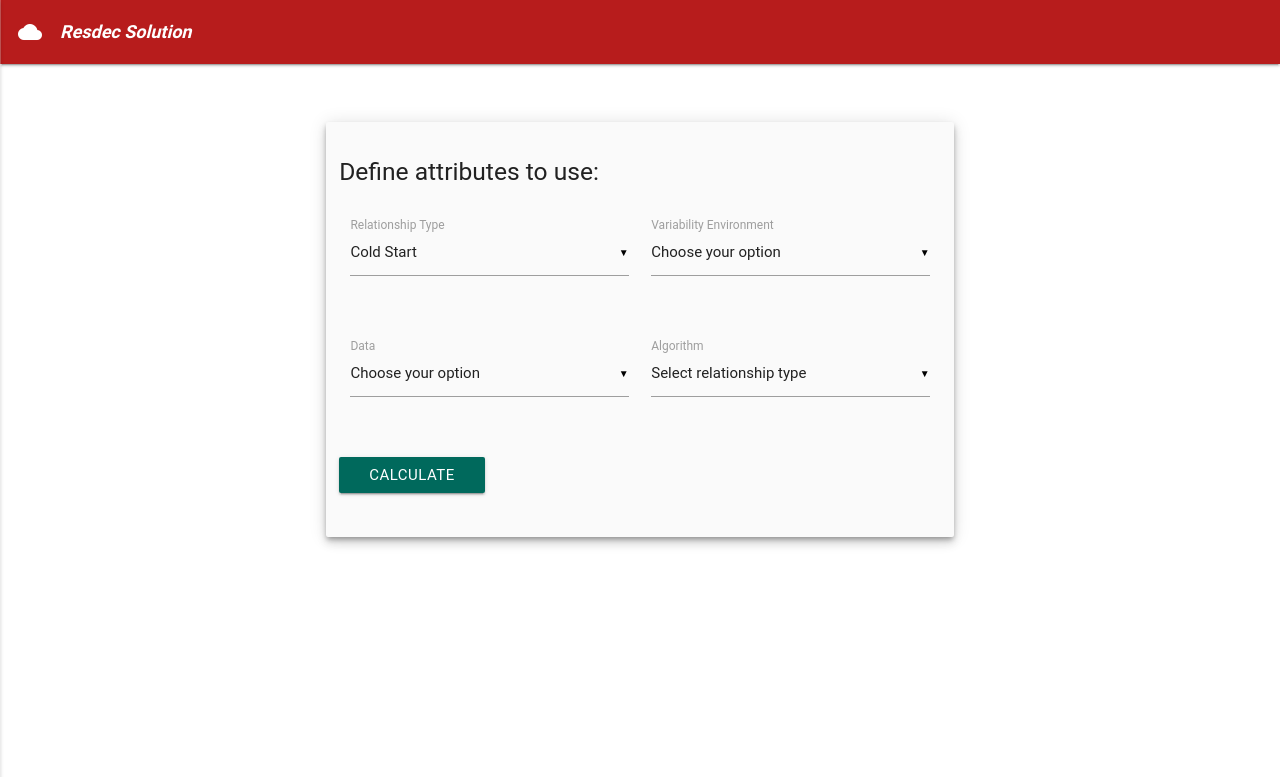
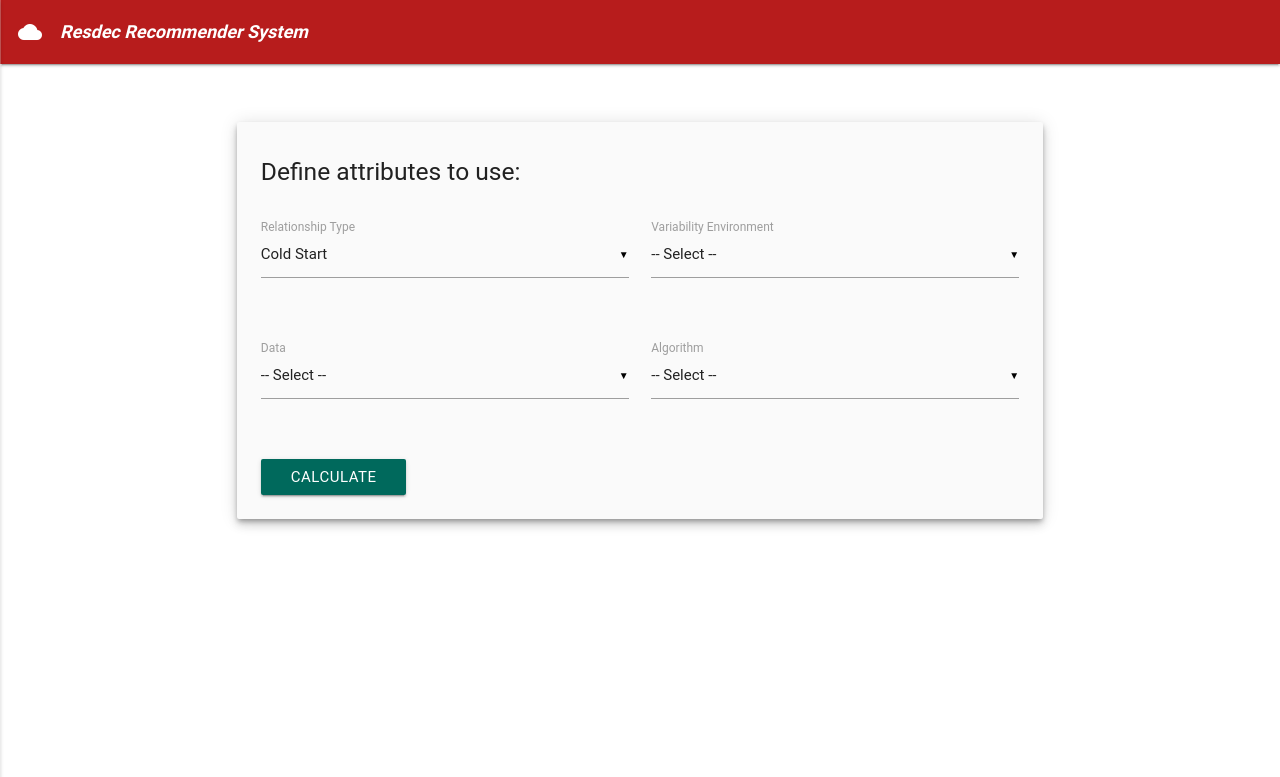
Before and after one commit to RESDEC/Backend, a Django app: page /resdec/algorithms/1/ in a window 1280 px wide. Shown: the top 777 px of the page. Run offline with Django 3.2, Linux system fonts and the light colour scheme; data comes from the database, SQL or seed files in the repository; data that the repository does not hold is empty; some libraries are stand-ins or nearby versions; some web fonts are replaced.

Commit message:
Commit #15
base\main_base.html: cambios de look & feel.

resdec\algorithms.html: cambios de look & feel.

```diff
--- a/templates/base/main_base.html
+++ b/templates/base/main_base.html
@@ -11,6 +11,9 @@
   <style>
     .side-nav{
       width: 350px !important;
+    }
+    #main_container{
+      width: 90% !important;
     }
   </style>
 
@@ -86,7 +89,7 @@
 {#            <li><a class="dropdown-button" href="#!" data-activates="dropdown1">Inicio<i class="material-icons right">arrow_drop_down</i></a></li>#}
 {#        </ul>#}
         <a href="#" data-activates="slide-out" class="button-collapse show-on-large"><i class="material-icons">cloud</i></a>
-        <a href="" style="font-style: italic; font-weight: bold; font-size: large">Resdec Solution</a>
+        <a href="" style="font-style: italic; font-weight: bold; font-size: large">Resdec Recommender System</a>
     </nav>
 
     {#  Contenedor del body  #}
--- a/templates/resdec/algorithms.html
+++ b/templates/resdec/algorithms.html
@@ -7,9 +7,7 @@
 {% block content %}
   <div id="SectionMain" class="container" style="padding-top: 50px">
     <div class="card-panel grey lighten-5 z-depth-3">
-      <div class="row">
-        <h5>Define attributes to use:</h5>
-      </div>
+      <h5>Define attributes to use:</h5><br>
       <div class="row">
         <div class="col s6">
           <div class="row">
@@ -27,7 +25,7 @@
           <div class="row">
             <div class="input-field col s12">
               <select id="selVarEnvironment" onchange="varEnvData()">
-                <option value="" selected>Choose your option</option>
+                <option value="" selected>-- Select --</option>
                 {% for ve in varEnvironments %}
                   <option value="{{ ve.id }}">{{ ve.name }}</option>
                 {% endfor %}
@@ -42,7 +40,7 @@
           <div class="row">
             <div class="input-field col s12">
               <select id="selData">
-                <option value="" selected>Choose your option</option>
+                <option value="" selected>-- Select --</option>
                 {% for ved in varEnvData %}
                   <option value="{{ ved.id }}">{{ ved.name }}</option>
                 {% endfor %}
@@ -55,16 +53,14 @@
           <div class="row">
             <div class="input-field col s12">
               <select id="selAlgorithms">
-                <option value="" selected>Select relationship type</option>
+                <option value="" selected>-- Select --</option>
               </select>
               <label>Algorithm</label>
             </div>
           </div>
         </div>
       </div>
-      <div class="row">
-        <a class="waves-effect waves-light btn teal darken-3" href="#!">Calculate</a>
-      </div>
+      <a class="waves-effect waves-light btn teal darken-3" href="#!">Calculate</a>
     </div>
   </div>
   {% block javascript %}
@@ -81,7 +77,7 @@
             var name;
             select = document.getElementById('selAlgorithms');
             select.options.length = 0;
-            select.options.add(new Option("Select relationship type", ""));
+            select.options.add(new Option("-- Select --", ""));
             for (name in data){
               if (data.hasOwnProperty(name)) {
                 select.options.add(new Option(data[name], name));
@@ -91,7 +87,7 @@
           });
         }else{
           select.options.length = 0;
-          select.options.add(new Option("Select relationship type", ""));
+          select.options.add(new Option("-- Select --", ""));
           $('select').trigger('contentChanged');  //  Callback to the Materialize listener.
         }
       }
@@ -105,7 +101,7 @@
           var select;
           select = document.getElementById('selData');
           select.options.length = 0;
-          select.options.add(new Option("Choose your option", ""));
+          select.options.add(new Option("-- Select --", ""));
           $('select').trigger('contentChanged');  //  Callback to the Materilize listener.
         });
       }
```
